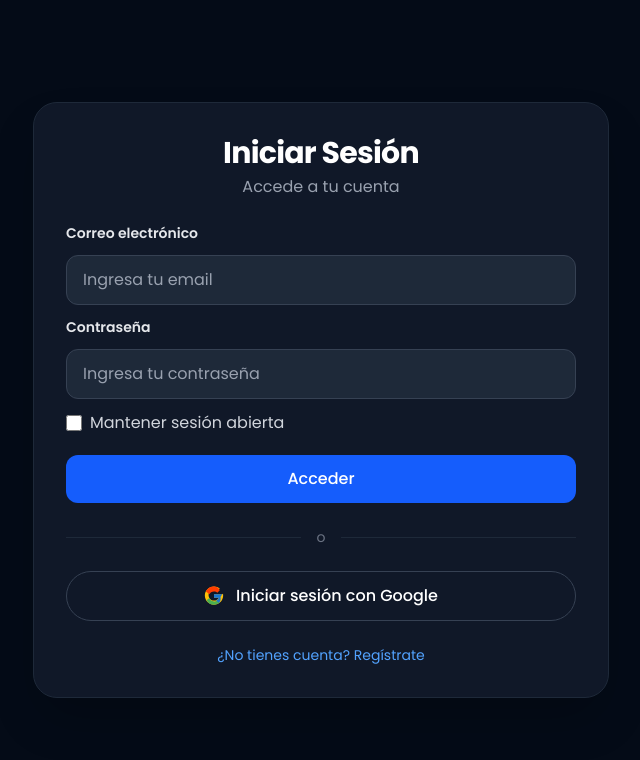
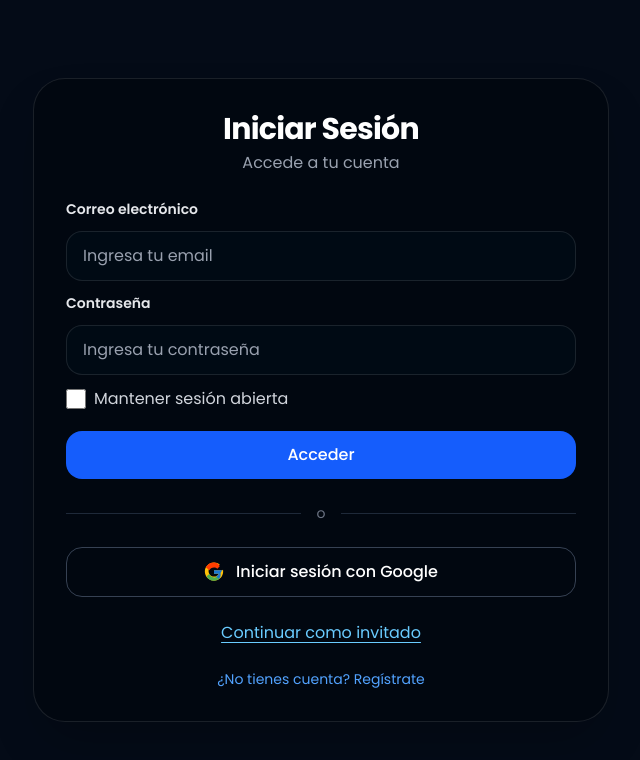
Before and after one commit to Bran0w0/Front-Aura, a React (Vite) app: page /login in a window 1280 px wide. Shown: the top 760 px of the page, without its empty margins (319-959 px from the left). Built offline with nearby package versions, Linux system fonts and the light colour scheme; no server answers.

Commit message:
login cambio

```diff
--- a/src/components/Sidebar.jsx
+++ b/src/components/Sidebar.jsx
@@ -52,7 +52,14 @@ export default function Sidebar({ onSelect }) {
     const onTitle = (e) => {
       const { id, title } = e.detail || {}
       if (!id || !title) return
-      setItems((prev) => prev.map((it) => (it.conversation_id === id ? { ...it, title } : it)))
+      setItems((prev) => {
+        const exists = prev.some((it) => it.conversation_id === id)
+        if (exists) {
+          return prev.map((it) => (it.conversation_id === id ? { ...it, title, updated_at: new Date().toISOString() } : it))
+        }
+        const newItem = { conversation_id: id, title, updated_at: new Date().toISOString() }
+        return [newItem, ...prev]
+      })
     }
     window.addEventListener("aura:conv-title", onTitle)
     return () => window.removeEventListener("aura:conv-title", onTitle)
@@ -130,7 +137,7 @@ export default function Sidebar({ onSelect }) {
           <span>Iniciar sesión</span>
         </button>
       ) : (
-        <button onClick={async () => { setProfileOpen(false); const rt = getRefreshToken(); try { if (rt) await authLogout({ refresh_token: rt }) } catch {} finally { clearTokens(); navigate('/login', { replace: true }) } }} className="w-full flex items-center gap-2 px-4 py-3 text-left hover:bg-white/10 transition-colors">
+        <button onClick={async () => { setProfileOpen(false); const rt = getRefreshToken(); try { if (rt) await authLogout({ refresh_token: rt }) } catch {} finally { clearTokens(); navigate('/', { replace: true }) } }} className="w-full flex items-center gap-2 px-4 py-3 text-left hover:bg-white/10 transition-colors">
           <FiLogOut className="w-5 h-5 text-gray-300" />
           <span>Salir</span>
         </button>
--- a/src/pages/GuestHome.jsx
+++ b/src/pages/GuestHome.jsx
@@ -1,12 +1,24 @@
-import { useState } from "react";
+import { useEffect, useState } from "react";
 import Sidebar from "../components/Sidebar";
 import ChatArea from "../components/ChatArea";
 import { useNavigate } from "react-router-dom";
+import { getUserInfo } from "../lib/auth";
 
 export default function GuestHome() {
   const [selected, setSelected] = useState(null);
-  const [showBanner, setShowBanner] = useState(true);
+  const [showBanner, setShowBanner] = useState(() => !getUserInfo());
   const navigate = useNavigate();
+
+  // Si se inicia sesión en otra pestaña, oculta el banner
+  useEffect(() => {
+    const onStorage = (e) => {
+      if (e.key === 'aura_access_token' || e.key === 'aura_refresh_token') {
+        try { setShowBanner(!getUserInfo()); } catch {}
+      }
+    };
+    window.addEventListener('storage', onStorage);
+    return () => window.removeEventListener('storage', onStorage);
+  }, []);
   return (
     <div className="flex h-[100dvh] bg-[#040B17] overflow-hidden">
       <Sidebar onSelect={(item) => setSelected(item)} />
--- a/src/pages/Login.jsx
+++ b/src/pages/Login.jsx
@@ -3,7 +3,7 @@ import { authLoginLocal, authRegisterLocal, authLoginGoogle } from "../lib/api";
 import { getDeviceId, saveTokens } from "../lib/auth";
 import { useNavigate, useLocation } from "react-router-dom";
 
-export default function Login({ onAuth }) {
+export default function Login() {
   const [email, setEmail] = useState("");
   const [password, setPassword] = useState("");
   const [loading, setLoading] = useState(false);
@@ -17,7 +17,7 @@ export default function Login({ onAuth }) {
   useEffect(() => {
     const clientId = import.meta.env.VITE_GOOGLE_CLIENT_ID;
     if (!clientId) return;
-    // Espera a que cargue la librería de Google Identity
+
     const timer = setInterval(() => {
       if (window.google?.accounts?.id && googleBtnRef.current) {
         window.google.accounts.id.initialize({
@@ -37,14 +37,13 @@ export default function Login({ onAuth }) {
             }
           },
         });
-        // Render del botón oficial (lo dejamos oculto y usamos uno estilizado que dispara su click)
+        // Render oficial (oculto). Usamos un botón estilizado que dispara su click.
         window.google.accounts.id.renderButton(googleBtnRef.current, {
           theme: "outline",
           size: "large",
           text: "continue_with",
           width: 280,
         });
-        // botón hidden para click programático como fallback
         if (hiddenGoogleBtnRef.current) {
           window.google.accounts.id.renderButton(hiddenGoogleBtnRef.current, {
             theme: "outline",
@@ -56,7 +55,7 @@ export default function Login({ onAuth }) {
       }
     }, 200);
     return () => clearInterval(timer);
-  }, []);
+  }, [from, navigate]);
 
   async function doRegister(e) {
     e?.preventDefault();
@@ -90,7 +89,7 @@ export default function Login({ onAuth }) {
 
   return (
     <div className="min-h-[100dvh] flex items-center justify-center bg-[#040B17] text-white p-4 overflow-x-hidden">
-      <div className="w-full max-w-xl bg-gray-900 border border-gray-800 rounded-3xl p-8 shadow-2xl space-y-6">
+      <div className="w-full max-w-xl bg-[#010710] border border-white/10 rounded-[32px] p-8 shadow-2xl space-y-6">
         <div className="text-center space-y-1">
           <h1 className="text-3xl font-bold tracking-tight text-white">Iniciar Sesión</h1>
           <p className="text-gray-400">Accede a tu cuenta</p>
@@ -101,7 +100,7 @@ export default function Login({ onAuth }) {
           <input
             value={email}
             onChange={(e) => setEmail(e.target.value)}
-            className="px-4 py-3 rounded-xl bg-gray-800 border border-gray-700 text-white placeholder-gray-400 focus:outline-none focus:border-blue-500"
+            className="px-4 py-3 rounded-2xl bg-[#000A14] border border-white/10 text-white placeholder-gray-400 focus:outline-none focus:border-[#33AACD]"
             type="email"
             placeholder="Ingresa tu email"
           />
@@ -109,17 +108,17 @@ export default function Login({ onAuth }) {
           <input
             value={password}
             onChange={(e) => setPassword(e.target.value)}
-            className="px-4 py-3 rounded-xl bg-gray-800 border border-gray-700 text-white placeholder-gray-400 focus:outline-none focus:border-blue-500"
+            className="px-4 py-3 rounded-2xl bg-[#000A14] border border-white/10 text-white placeholder-gray-400 focus:outline-none focus:border-[#33AACD]"
             type="password"
             placeholder="Ingresa tu contraseña"
           />
 
           <label className="inline-flex items-center gap-2 text-gray-300 select-none">
-            <input type="checkbox" className="w-4 h-4 rounded border-gray-600 bg-gray-800" />
+            <input type="checkbox" className="w-5 h-5 rounded-md bg-[#000A14] border border-white/10 accent-[#33AACD]" />
             <span>Mantener sesión abierta</span>
           </label>
 
-          <button onClick={doLogin} disabled={loading} className="mt-2 bg-blue-600 hover:bg-blue-500 disabled:opacity-60 text-white px-4 py-3 rounded-xl font-medium">
+          <button onClick={doLogin} disabled={loading} className="mt-2 bg-blue-600 hover:bg-blue-500 disabled:opacity-60 text-white px-4 py-3 rounded-2xl font-medium">
             Acceder
           </button>
         </div>
@@ -131,10 +130,8 @@ export default function Login({ onAuth }) {
         </div>
 
         <div className="space-y-3">
-          {/* Botón estilizado */}
           <button
             onClick={() => {
-              // intenta disparar el botón de Google oficial
               const realBtn = googleBtnRef.current?.querySelector('div[role="button"]');
               if (realBtn) realBtn.click();
               else if (window.google?.accounts?.id) {
@@ -143,7 +140,7 @@ export default function Login({ onAuth }) {
                 setError("Google Identity no cargó. Revisa tu VITE_GOOGLE_CLIENT_ID y el script.");
               }
             }}
-            className="w-full flex items-center justify-center gap-3 border border-gray-700 rounded-full px-5 py-3 hover:bg-gray-800"
+            className="w-full flex items-center justify-center gap-3 border border-gray-700 rounded-2xl px-5 py-3 hover:bg-gray-800"
           >
             <svg xmlns="http://www.w3.org/2000/svg" viewBox="0 0 48 48" className="w-5 h-5">
               <path fill="#FFC107" d="M43.611 20.083H42V20H24v8h11.303C33.731 31.91 29.273 35 24 35c-7.18 0-13-5.82-13-13s5.82-13 13-13c3.1 0 5.941 1.102 8.146 2.919l5.657-5.657C34.676 3.042 29.614 1 24 1 11.85 1 2 10.85 2 23s9.85 22 22 22 22-9.85 22-22c0-1.467-.153-2.897-.389-4.317z"/>
@@ -159,6 +156,10 @@ export default function Login({ onAuth }) {
           <div ref={hiddenGoogleBtnRef} className="hidden" />
         </div>
 
+        <div className="text-center">
+          <button onClick={() => navigate('/')} className="text-[#6ACCFF] hover:text-white/90 underline underline-offset-4">Continuar como invitado</button>
+        </div>
+
         <div className="text-center text-sm">
           <button onClick={doRegister} disabled={loading} className="text-blue-400 hover:text-blue-300">¿No tienes cuenta? Regístrate</button>
         </div>
```
